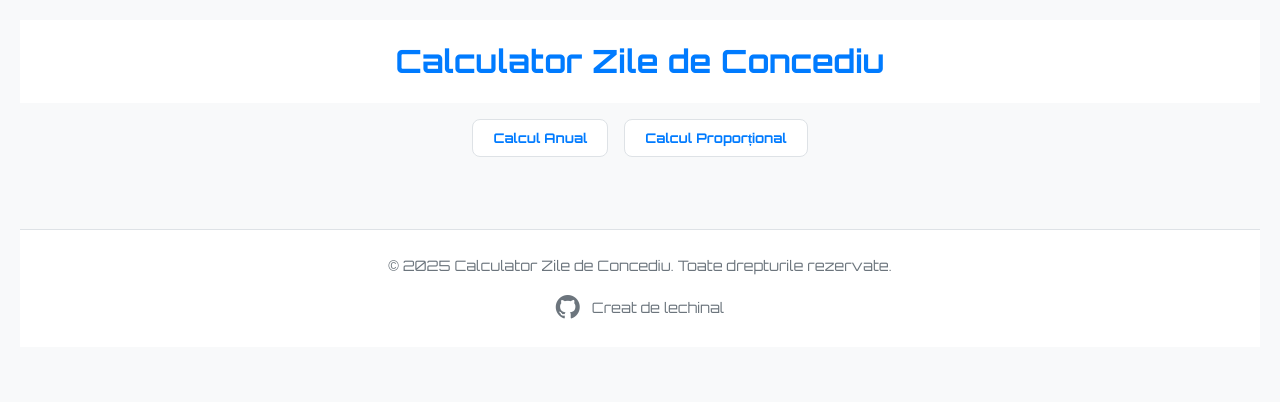
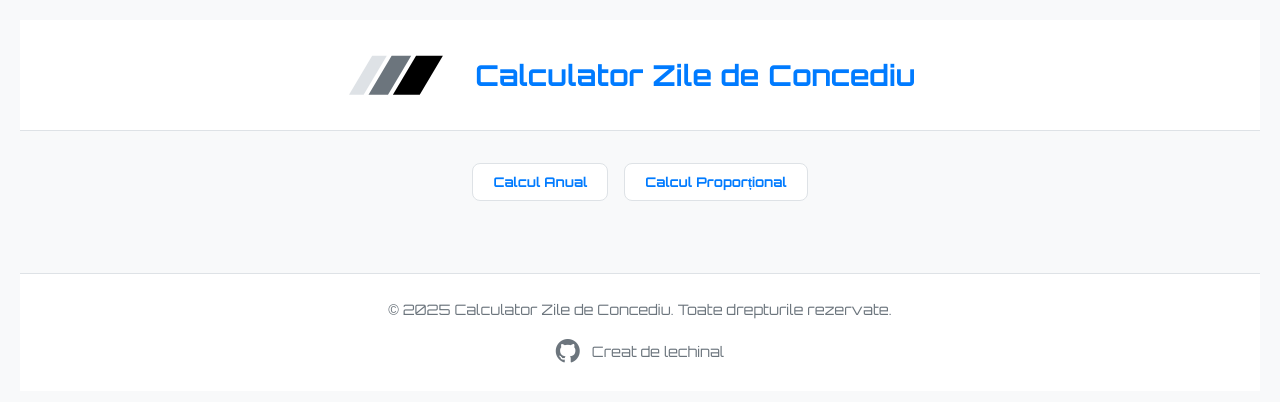
Before and after one commit to lechinal/calculator-concediu, a website: page index.html in a window 1280 px wide. Drawn offline with Linux system fonts and the light colour scheme.

Commit message:
logo created

```diff
--- a/index.html
+++ b/index.html
@@ -17,7 +17,32 @@
   </head>
   <body>
     <header class="app-header">
-      <h1>Calculator Zile de Concediu</h1>
+      <div class="header-content">
+        <!-- Logo-ul tău SVG, cu o clasă adăugată -->
+        <svg
+          class="app-logo"
+          data-logo="logo"
+          xmlns="http://www.w3.org/2000/svg"
+          viewBox="0 0 97 41"
+        >
+          <g id="logogram" transform="translate(0, 0) rotate(0)">
+            <path
+              d="M68.75 0.809967H96.25L72.5 40.81H45L68.75 0.809967Z"
+              fill="var(--primary-color);"
+            />
+            <path
+              d="M43.75 0.809967H63.75L40 40.81H20L43.75 0.809967Z"
+              fill="var(--secondary-color)"
+            />
+            <path
+              d="M23.75 0.809967H38.75L15 40.81H0L23.75 0.809967Z"
+              fill="var(--border-color)"
+            />
+          </g>
+          <g id="logotype" transform="translate(97, 20.5)"></g>
+        </svg>
+        <h1>Calculator Zile de Concediu</h1>
+      </div>
     </header>
 
     <div class="toggle-container">
--- a/style.css
+++ b/style.css
@@ -55,13 +55,43 @@ p {
   border: 1px solid var(--border-color);
   box-shadow: 0 4px 8px rgba(0, 0, 0, 0.05);
 } */
+.app-header {
+  background-color: var(--surface-color);
+  padding: 1rem 2rem; /* Am redus puțin padding-ul vertical */
+  text-align: center;
+  border-bottom: 1px solid var(--border-color);
+  margin-bottom: 2rem;
+  position: sticky;
+  top: 0;
+  z-index: 100;
+}
 
+/* NOU: Container pentru logo și titlu */
+.header-content {
+  display: flex; /* Activează Flexbox */
+  align-items: center; /* Aliniază elementele pe verticală (la centru) */
+  justify-content: center; /* Centrează grupul pe orizontală */
+  gap: 1rem; /* Spațiu între logo și titlu */
+  flex-wrap: wrap; /* Permite trecerea pe rândul următor dacă nu e loc */
+}
 .app-header h1 {
   padding: 1rem;
   background-color: var(--surface-color);
   color: var(--primary-color);
   font-size: 2rem;
   font-weight: bold;
+}
+
+.app-logo {
+  height: 40px; /* Setează înălțimea logo-ului. Poți ajusta această valoare. */
+  width: auto; /* Lățimea se va ajusta automat pentru a păstra proporțiile */
+}
+
+/* MODIFICAT: Ajustează stilul pentru h1 pentru a se alinia corect */
+.app-header h1 {
+  /* Facem selectorul mai specific */
+  margin: 0; /* Elimină marginile default care pot strica alinierea flex */
+  font-size: 1.8rem; /* Opcional: ajustează mărimea fontului pentru a se potrivi cu logo-ul */
 }
 
 /* Stilul pentru fiecare secțiune de calculator */
@@ -259,7 +289,17 @@ button {
 /* --- MEDIA QUERIES PENTRU RESPONSIVE DESIGN --- */
 
 /* Pentru ecrane mai mari decât un telefon (small, min-width: 600px) */
-/* Pe tablete în mod portret și telefoane mari, vom aranja formularele mai frumos */
+
+@media (max-width: 550px) {
+  .header-content {
+    flex-direction: column; /* Așează logo-ul deasupra titlului */
+    gap: 0.5rem; /* Micșorează spațiul vertical */
+  }
+
+  .app-header h1 {
+    font-size: 1.5rem; /* Micșorează titlul pe mobil */
+  }
+}
 @media (min-width: 600px) {
   .form-grup {
     flex-direction: row;
```
